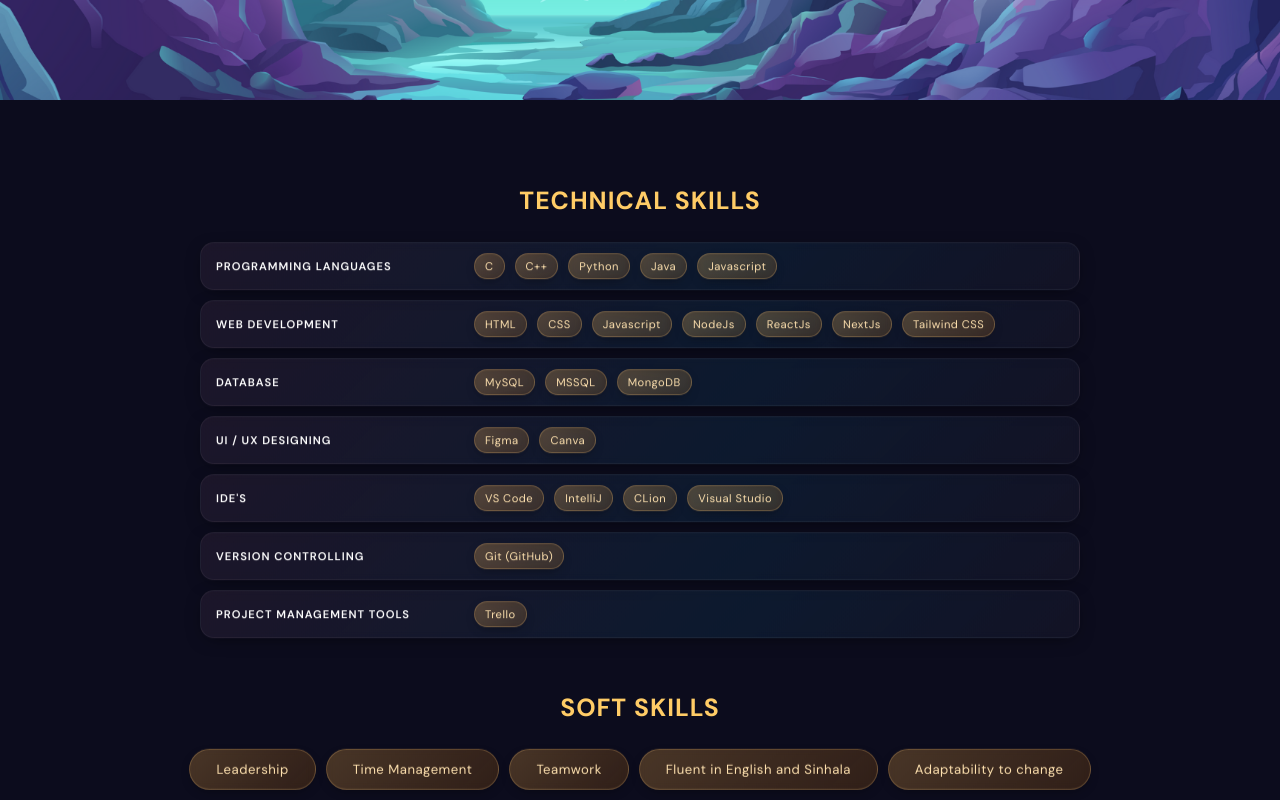
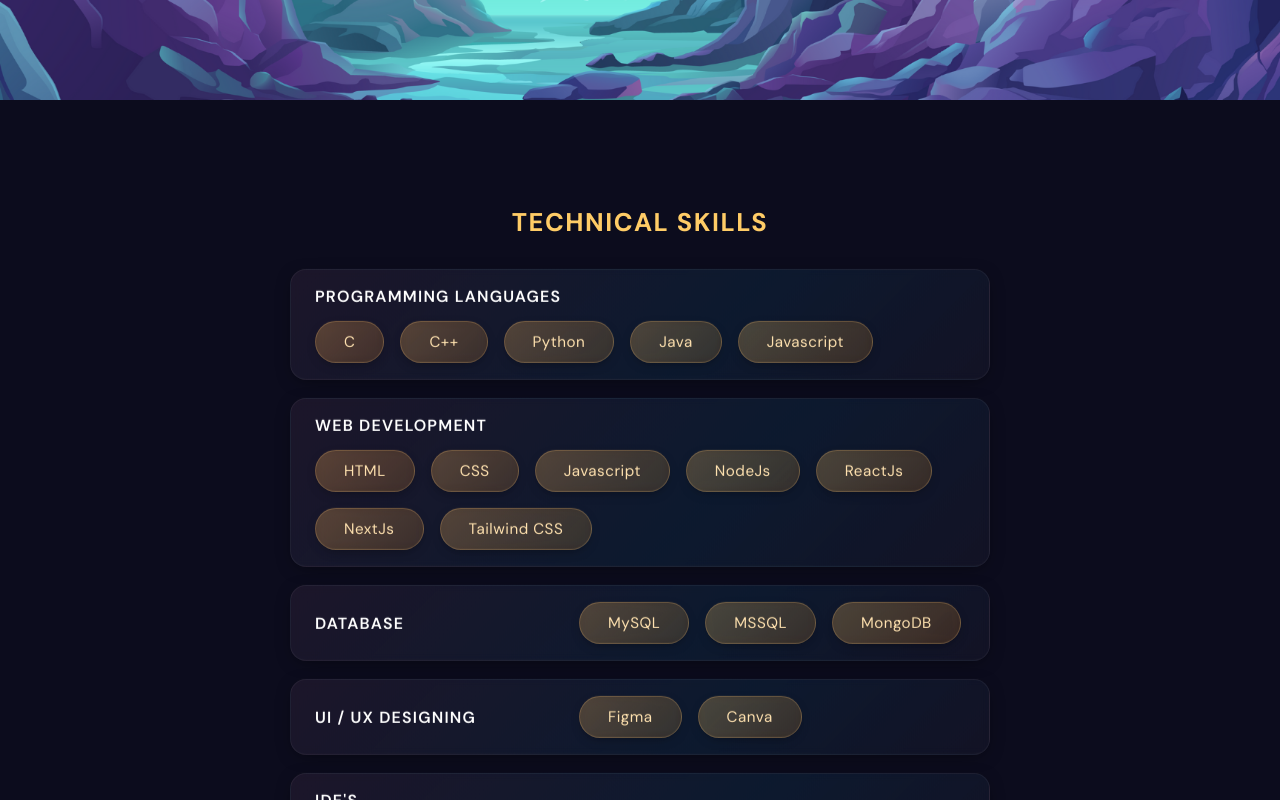
Before and after one commit to gimhanijayamanna/ReactPortfolio-, a React (Vite) app: page / in a window 1280 px wide. Shown: the part 1500-2300 px from the top of the page. Built offline with nearby package versions, Linux system fonts and the light colour scheme.

Commit message:
make it fully responsive

```diff
--- a/src/app.scss
+++ b/src/app.scss
@@ -3,6 +3,8 @@
     scroll-behavior: smooth;
     overscroll-behavior: none;
     /* Prevent over-scrolling */
+    width: 100%;
+    height: 100%;
 }
 
 * {
@@ -19,6 +21,10 @@
     /* Prevent over-scrolling */
     overflow-x: hidden;
     /* Prevent horizontal scrolling */
+    width: 100%;
+    height: 100%;
+    margin: 0;
+    padding: 0;
 }
 
 a {
@@ -30,23 +36,41 @@
     height: 100vh;
     scroll-snap-align: start;
     color: #fff;
-
+    width: 100%;
+    max-width: 100%;
+    box-sizing: border-box;
 }
 
 @mixin mobile {
-    @media (max-width: 768px) {
+    @media (max-width: 767px) {
         @content;
     }
 }
 
 @mixin tablet {
-    @media (max-width: 1024px) {
+    @media (min-width: 768px) and (max-width: 1024px) {
         @content;
     }
 }
 
+/* Specific fix for iPad Air/Mini viewport gaps - gentler approach */
+@media screen and (min-width: 768px) and (max-width: 1024px) {
+    * {
+        max-width: 100%;
+    }
+
+    section {
+        width: 100%;
+        max-width: 100%;
+        margin-left: 0;
+        margin-right: 0;
+        padding-left: 0;
+        padding-right: 0;
+    }
+}
+
 @mixin desktop {
-    @media (min-width: 1365px) {
+    @media (min-width: 1400px) and (max-width: 1199px) {
         @content;
     }
 }
--- a/src/components/achievements/achievements.scss
+++ b/src/components/achievements/achievements.scss
@@ -11,6 +11,13 @@
     padding: 20px 20px;
     overflow-y: auto;
     scroll-snap-align: start;
+    width: 100%;
+    max-width: 100%;
+    box-sizing: border-box;
+
+    @include tablet {
+        padding: 20px 30px;
+    }
 }
 
 .achievements-subtitle {
@@ -26,6 +33,12 @@
         padding-top: 85px;
         font-size: 1rem;
         margin-bottom: 20px;
+    }
+
+    @include tablet {
+        font-size: 2rem;
+        padding-top: 60px;
+        margin-bottom: 35px;
     }
 }
 
@@ -70,6 +83,12 @@
         max-width: 280px;
         margin: 0 auto;
     }
+
+    @include tablet {
+        padding: 20px;
+        min-height: 200px;
+        gap: 10px;
+    }
 }
 
 .achievement-row::before {
@@ -105,6 +124,11 @@
     color: #ffffff;
     letter-spacing: 0.5px;
     margin-bottom: 6px;
+
+    @include tablet {
+        font-size: 1.2rem;
+        margin-bottom: 8px;
+    }
 }
 
 .achievement-badges {
@@ -126,6 +150,11 @@
     color: #ffe2b0;
     backdrop-filter: blur(4px);
     box-shadow: 0 2px 8px -2px rgba(0, 0, 0, 0.3);
+
+    @include tablet {
+        font-size: 0.85rem;
+        padding: 6px 14px;
+    }
 }
 
 .achievement-year {
@@ -138,6 +167,11 @@
     letter-spacing: 0.3px;
     color: #e0e0e0;
     backdrop-filter: blur(4px);
+
+    @include tablet {
+        font-size: 0.8rem;
+        padding: 5px 12px;
+    }
 }
 
 .achievement-description {
@@ -147,6 +181,11 @@
     margin-top: auto;
     font-style: italic;
     flex-grow: 1;
+
+    @include tablet {
+        font-size: 0.9rem;
+        line-height: 1.5;
+    }
 }
 
 /* Extracurricular activities cards */
@@ -188,6 +227,11 @@
         max-width: 280px;
         margin: 0 auto;
     }
+
+    @include tablet {
+        padding: 20px;
+        min-height: 180px;
+    }
 }
 
 .extracurricular-card::before {
@@ -217,6 +261,11 @@
     color: #ffffff;
     margin: 0;
     line-height: 1.3;
+
+    @include tablet {
+        font-size: 1.2rem;
+        line-height: 1.4;
+    }
 }
 
 .card-year {
@@ -230,6 +279,11 @@
     white-space: nowrap;
     margin-top: auto;
     align-self: flex-start;
+
+    @include tablet {
+        font-size: 0.75rem;
+        padding: 4px 10px;
+    }
 }
 
 .card-role {
--- a/src/components/contact/contact.scss
+++ b/src/components/contact/contact.scss
@@ -9,11 +9,27 @@
     gap: 40px;
     scroll-snap-align: start;
     padding: 0 20px;
+    width: 100%;
+    box-sizing: border-box;
+    overflow: hidden;
 
     @include mobile {
         width: 100%;
         padding: 10px;
         flex-direction: column;
+    }
+
+    @include tablet {
+        max-width: 100%;
+        width: 100%;
+        padding: 0 30px;
+        flex-direction: column;
+        gap: 20px;
+        justify-content: center;
+        height: 100vh;
+        min-height: 100vh;
+        max-height: 100vh;
+        overflow: hidden;
     }
 
     .textContainer {
@@ -30,6 +46,14 @@
             margin-bottom: -30px;
         }
 
+        @include tablet {
+            gap: 25px;
+            text-align: center;
+            align-items: center;
+            margin-top: 150px;
+            margin-bottom: 0;
+        }
+
         h1 {
             font-size: 80px;
             line-height: 88px;
@@ -37,11 +61,20 @@
             @include mobile {
                 font-size: 30px;
             }
+
+            @include tablet {
+                font-size: 50px;
+                line-height: 50px;
+            }
         }
 
         span {
             font-weight: 250;
             color: #ffcc66;
+
+            @include tablet {
+                font-size: 1.4rem;
+            }
         }
     }
 
@@ -52,6 +85,19 @@
         @include mobile {
             padding: 30px;
             width: 100%;
+        }
+
+        @include tablet {
+            padding: 20px;
+            width: 100%;
+            display: flex;
+            justify-content: center;
+            margin-bottom: 120px;
+        }
+
+        /* iPad Pro specific - larger margin bottom */
+        @media screen and (min-width: 1024px) and (max-width: 1366px) {
+            margin-bottom: 200px;
         }
 
         .phoneSvg {
@@ -70,6 +116,12 @@
             flex-direction: column;
             gap: 20px;
 
+            @include tablet {
+                gap: 35px;
+                max-width: 600px;
+                width: 100%;
+            }
+
             input,
             textarea {
                 padding: 20px;
@@ -80,6 +132,11 @@
 
                 @include mobile {
                     padding: 10px;
+                }
+
+                @include tablet {
+                    padding: 25px;
+                    font-size: 1rem;
                 }
             }
 
@@ -93,6 +150,12 @@
                 @include mobile {
                     padding: 10px;
                 }
+
+                @include tablet {
+                    padding: 15px;
+                    font-size: 1.1rem;
+                    font-weight: 600;
+                }
             }
         }
     }
--- a/src/components/hero/hero.scss
+++ b/src/components/hero/hero.scss
@@ -16,6 +16,18 @@
         /* Prevent scrolling within hero */
         height: 100vh;
         /* Maintain fixed height */
+    }
+
+    @include tablet {
+        height: 100vh;
+        min-height: 100vh;
+        max-height: 100vh;
+        overflow: hidden;
+        width: 100%;
+        display: flex;
+        flex-direction: column;
+        align-items: center;
+        justify-content: center;
     }
 
     .wrapper {
@@ -39,6 +51,20 @@
             align-items: center;
         }
 
+        @include tablet {
+            max-width: 100%;
+            width: 100%;
+            margin: 0;
+            padding: 0 30px;
+            box-sizing: border-box;
+            display: flex;
+            flex-direction: column;
+            align-items: center;
+            justify-content: center;
+            height: 100%;
+            gap: 20px;
+        }
+
         .textContainer {
             width: 50%;
             height: 100%;
@@ -55,6 +81,18 @@
                 text-align: center;
             }
 
+            @include tablet {
+                width: 100%;
+                height: auto;
+                gap: 20px;
+                align-items: center;
+                text-align: center;
+                order: 1;
+                margin-top: 100px;
+                padding: 50px;
+                margin-bottom: -20px;
+            }
+
             h2 {
                 font-size: 50px;
                 color: rebeccapurple;
@@ -63,6 +101,7 @@
                 @include mobile {
                     letter-spacing: 5px;
                 }
+
             }
 
             h1 {
@@ -80,6 +119,10 @@
                 line-height: 1.4;
                 margin: 0;
                 font-weight: 300;
+
+                @include tablet {
+                    font-size: 20px;
+                }
             }
 
             .buttons {
@@ -99,6 +142,7 @@
                     position: relative;
                     z-index: 21;
                     pointer-events: auto;
+
 
                     &:hover {
                         background-color: rgba(255, 255, 255, 0.1);
@@ -138,6 +182,19 @@
             flex-shrink: 0;
         }
 
+        @include tablet {
+            position: relative;
+            width: 100%;
+            height: auto;
+            right: auto;
+            order: 2;
+            padding-bottom: 150px;
+            flex-shrink: 0;
+            display: flex;
+            justify-content: center;
+            align-items: center;
+        }
+
         img {
             width: 450px;
             height: 450px;
@@ -158,6 +215,8 @@
                 width: 250px;
                 height: 250px;
             }
+
+
 
             &::before {
                 content: '';
--- a/src/components/navbar/navbar.scss
+++ b/src/components/navbar/navbar.scss
@@ -21,6 +21,10 @@
             padding: 20px;
         }
 
+        @include tablet {
+            padding: 50px;
+        }
+
         span {
             font-weight: bold;
             margin-left: 50px;
@@ -40,6 +44,11 @@
                 height: 20px;
                 border-radius: 50%;
                 cursor: pointer;
+
+                @include tablet {
+                    width: 25px;
+                    height: 25px;
+                }
             }
         }
     }
--- a/src/components/parallax/parallax.scss
+++ b/src/components/parallax/parallax.scss
@@ -31,6 +31,11 @@
             background-size: contain;
             background-repeat: no-repeat;
         }
+
+        @include tablet {
+            background-size: contain;
+            background-repeat: no-repeat;
+        }
     }
 
     .stars {
--- a/src/components/projects/projects.scss
+++ b/src/components/projects/projects.scss
@@ -47,6 +47,8 @@
     padding-top: 110px; // navbar space + header
     box-sizing: border-box;
     background: radial-gradient(circle at 25% 25%, #1b1b35, #0c0c1d 70%);
+    width: 100%;
+    max-width: 100%;
 
     .content {
         margin: auto;
@@ -65,6 +67,13 @@
             align-items: center;
         }
 
+        @include tablet {
+            max-width: 100%;
+            width: 100%;
+            padding: 0 30px;
+            grid-template-columns: 1fr;
+            gap: 40px;
+        }
     }
 
     .imageContainer {
@@ -75,6 +84,13 @@
         @include mobile {
             width: 100%;
             max-height: 300px;
+        }
+
+        @include tablet {
+            width: 100%;
+            display: flex;
+            justify-content: center;
+            align-items: center;
         }
 
         img {
@@ -99,6 +115,12 @@
             width: 100%;
         }
 
+        @include tablet {
+            align-items: center;
+            text-align: center;
+            width: 100%;
+        }
+
         h2 {
             font-size: clamp(1.8rem, 3.2vw, 3rem);
             background: linear-gradient(90deg, #ffb347, #ffcc33);
@@ -111,6 +133,11 @@
                 padding: 5px;
                 align-items: center;
                 text-align: center;
+            }
+
+            @include tablet {
+                text-align: center;
+                font-size: 2.2rem;
             }
         }
 
@@ -126,6 +153,13 @@
                 align-items: center;
                 text-align: center;
             }
+
+            @include tablet {
+                text-align: center;
+                margin: 0 auto;
+                font-size: 1.1rem;
+                line-height: 1.6;
+            }
         }
 
         .meta {
@@ -140,6 +174,13 @@
                 width: 100%;
             }
 
+            @include tablet {
+                align-items: center;
+                text-align: center;
+                width: 100%;
+                font-size: 1rem;
+            }
+
             .label {
                 font-weight: 600;
                 text-transform: uppercase;
@@ -147,6 +188,10 @@
                 font-size: 0.7rem;
                 margin-right: 8px;
                 color: #ffcc66;
+
+                @include tablet {
+                    font-size: 0.8rem;
+                }
             }
 
             .role {
@@ -170,6 +215,12 @@
                     text-align: center;
                 }
 
+                @include tablet {
+                    align-items: center;
+                    text-align: center;
+                    justify-content: center;
+                }
+
                 ul {
                     list-style: none;
                     display: flex;
@@ -179,6 +230,10 @@
                     margin: 0;
 
                     @include mobile {
+                        justify-content: center;
+                    }
+
+                    @include tablet {
                         justify-content: center;
                     }
 
@@ -193,6 +248,11 @@
                         backdrop-filter: blur(4px);
                         box-shadow: 0 4px 12px -4px rgba(0, 0, 0, 0.4);
                         transition: background 0.3s ease, transform 0.3s ease;
+
+                        @include tablet {
+                            font-size: 0.8rem;
+                            padding: 8px 16px;
+                        }
 
 
                     }
@@ -223,6 +283,12 @@
 
             @include mobile {
                 align-self: center;
+            }
+
+            @include tablet {
+                align-self: center;
+                font-size: 1.05rem;
+                padding: 14px 32px;
             }
         }
 
--- a/src/components/sidebar/sidebar.scss
+++ b/src/components/sidebar/sidebar.scss
@@ -21,6 +21,20 @@
             /* Initially hidden on mobile */
         }
 
+        @include tablet {
+            width: 50%;
+            height: 100vh;
+            min-height: 100vh;
+            max-height: none;
+        }
+
+        /* Specific fix for larger tablets like iPad Air Pro */
+        @media screen and (min-width: 900px) and (max-width: 1024px) {
+            width: 45%;
+            height: 100vh;
+            min-height: 100vh;
+        }
+
         .links {
             position: absolute;
             width: 100%;
@@ -38,6 +52,10 @@
                 @include mobile {
                     font-size: 20px;
                 }
+
+                @include tablet {
+                    font-size: 28px;
+                }
             }
         }
     }
--- a/src/components/skills/skills.scss
+++ b/src/components/skills/skills.scss
@@ -7,6 +7,13 @@
     justify-content: flex-start;
     min-height: 100vh;
     background: linear-gradient(180deg, #0c0c1d, #111132);
+    width: 100%;
+    max-width: 100%;
+    box-sizing: border-box;
+
+    @include tablet {
+        padding: 0 20px;
+    }
 }
 
 .skills-subtitle {
@@ -22,6 +29,20 @@
         padding-top: 80px;
         font-size: 1rem;
         margin-bottom: 10px;
+    }
+
+    @include tablet {
+        padding-top: 80px;
+        font-size: 1.2rem;
+        margin-bottom: 15px;
+    }
+
+    /* iPad Pro specific - larger font */
+    @media screen and (min-width: 1024px) and (max-width: 1366px) {
+        font-size: 1.6rem;
+        padding-top: 80px;
+        margin-bottom: 30px;
+        letter-spacing: 1.5px;
     }
 }
 
@@ -41,6 +62,19 @@
         margin-bottom: -20px;
     }
 
+    @include tablet {
+        padding: 0 50px;
+        max-width: 100%;
+        margin-bottom: -10px;
+        gap: 12px;
+    }
+
+    /* iPad Pro specific - more padding and spacing */
+    @media screen and (min-width: 1024px) and (max-width: 1366px) {
+        padding: 0 90px;
+        gap: 18px;
+        margin-bottom: -10px;
+    }
 }
 
 .skill-row {
@@ -55,6 +89,21 @@
     border-radius: 14px;
     box-shadow: 0 4px 18px -6px rgba(0, 0, 0, 0.6);
     backdrop-filter: blur(4px);
+
+    @include tablet {
+        flex-direction: column;
+        align-items: center;
+        text-align: center;
+        padding: 12px 18px;
+        gap: 10px;
+    }
+
+    /* iPad Pro specific - more padding */
+    @media screen and (min-width: 1024px) and (max-width: 1366px) {
+        padding: 16px 24px;
+        gap: 14px;
+        border-radius: 16px;
+    }
 }
 
 .skill-category {
@@ -65,6 +114,18 @@
     text-transform: uppercase;
     display: flex;
     align-items: center;
+
+    @include tablet {
+        flex: initial;
+        justify-content: center;
+        font-size: 0.8rem;
+    }
+
+    /* iPad Pro specific - larger font */
+    @media screen and (min-width: 1024px) and (max-width: 1366px) {
+        font-size: 1.0rem;
+        letter-spacing: 1.2px;
+    }
 }
 
 
@@ -76,6 +137,16 @@
     flex-wrap: wrap;
     gap: 10px;
     justify-content: flex-start;
+
+    @include tablet {
+        justify-content: center;
+        gap: 12px;
+    }
+
+    /* iPad Pro specific - more spacing */
+    @media screen and (min-width: 1024px) and (max-width: 1366px) {
+        gap: 16px;
+    }
 }
 
 .skill-item {
@@ -91,6 +162,18 @@
     transition: background 0.3s ease, transform 0.3s ease;
     opacity: 0;
     animation: fadeInSkill 0.8s forwards;
+
+    @include tablet {
+        padding: 6px 20px;
+        font-size: 0.75rem;
+    }
+
+    /* iPad Pro specific - larger font */
+    @media screen and (min-width: 1024px) and (max-width: 1366px) {
+        padding: 10px 28px;
+        font-size: 0.95rem;
+        border-radius: 45px;
+    }
 }
 
 .skill-item:hover {
@@ -116,6 +199,24 @@
     }
 }
 
+/* Apply mobile layout to all tablet sizes but with scaling */
+@include tablet {
+    .skill-row {
+        flex-direction: column;
+        align-items: center;
+        text-align: center;
+    }
+
+    .skill-category {
+        flex: initial;
+        justify-content: center;
+    }
+
+    .skill-list {
+        justify-content: center;
+    }
+}
+
 /* Soft skills now reuse pill concept */
 .soft-skills-pills {
     display: flex;
@@ -124,6 +225,21 @@
     justify-content: center;
     max-width: 100%;
     margin: 10px auto 50px;
+
+    @include mobile {
+        padding: 0 20px;
+    }
+
+    @include tablet {
+        padding: 0 50px;
+    }
+
+    /* iPad Pro specific - more padding */
+    @media screen and (min-width: 1024px) and (max-width: 1366px) {
+        padding: 0 80px;
+        gap: 14px;
+        margin: 15px auto 60px;
+    }
 }
 
 .soft-skill-pill {
@@ -152,6 +268,21 @@
         backdrop-filter: blur(4px);
         box-shadow: 0 4px 12px -4px rgba(0, 0, 0, 0.4);
         transition: background 0.3s ease, transform 0.3s ease;
+        opacity: 0;
+        animation: fadeInSkill 0.8s forwards;
+    }
+
+    @include tablet {
+        padding: 8px 16px;
+        font-size: 0.8rem;
+        opacity: 0;
+        animation: fadeInSkill 0.8s forwards;
+    }
+
+    /* iPad Pro specific - larger font */
+    @media screen and (min-width: 1024px) and (max-width: 1366px) {
+        padding: 10px 20px;
+        font-size: 0.9rem;
         opacity: 0;
         animation: fadeInSkill 0.8s forwards;
     }
```
